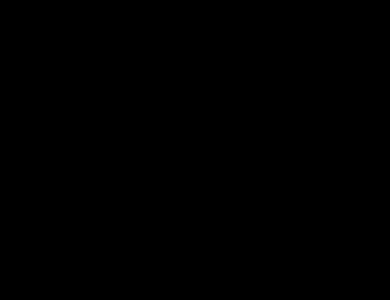
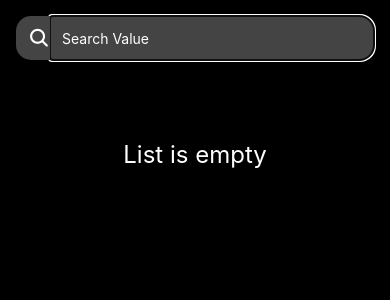
Before and after one commit to vvere/rn-github-api, a React Native app: screen / in a window 390 px wide. Shown: the top 300 px of the page. Built offline with nearby package versions, Linux system fonts and the light colour scheme; no server answers.

Commit message:
add searchinput

```diff
--- a/App.js
+++ b/App.js
@@ -11,7 +11,16 @@ export default function App() {
   return (
     <SafeAreaProvider>
       <NavigationContainer>
-        <Stack.Navigator>
+        <Stack.Navigator
+          screenOptions={{
+            headerStyle: {
+              backgroundColor: "#222222",
+            },
+            headerTitleStyle: {
+              color: "#ffffff",
+            },
+          }}
+        >
           <Stack.Screen
             name={screenNames.GitList}
             component={GitList}
@@ -20,6 +29,7 @@ export default function App() {
           <Stack.Screen
             name={screenNames.UserProfile}
             component={UserProfile}
+            options={{ title: "Profile" }}
           />
         </Stack.Navigator>
       </NavigationContainer>
--- a/src/screens/GitList/GitList.js
+++ b/src/screens/GitList/GitList.js
@@ -1,10 +1,17 @@
 import React, { useEffect, useReducer, useCallback } from "react";
-import { View, StyleSheet, FlatList } from "react-native";
+import {
+  View,
+  StyleSheet,
+  FlatList,
+  ActivityIndicator,
+  Text,
+} from "react-native";
 import axios from "axios";
 import { SafeAreaView } from "react-native-safe-area-context";
 
 import apiUrl from "../../common/apiUrl";
 import GitElement from "./GitElement";
+import SearchInput from "./SearchInput";
 
 const SET_LIST = "SET_LIST";
 const SET_ERROR = "SET_ERROR";
@@ -12,10 +19,10 @@ const SET_LOADING = "SET_LOADING";
 const SET_SEARCH = "SET_SEARCH";
 
 const initState = {
-  search: "v",
+  search: "",
   list: [],
   error: false,
-  loading: true,
+  loading: false,
   hasMore: false,
   page: 1,
 };
@@ -43,6 +50,10 @@ const GitList = () => {
   const [state, dispatch] = useReducer(reducer, initState);
   const { search, list, error, loading, hasMore } = state;
 
+  const setSearchValue = (value) => {
+    dispatch({ type: SET_SEARCH, payload: value });
+  };
+
   const getList = useCallback(async () => {
     let didCancel = false;
     if (search.trim() !== "") {
@@ -57,9 +68,13 @@ const GitList = () => {
           }),
         ]);
         if (!didCancel) {
+          const sortArrays = [
+            ...userResponse.data.items,
+            ...repoResponse.data.items,
+          ].sort((a, b) => a.id - b.id);
           dispatch({
             type: SET_LIST,
-            payload: [...userResponse.data.items, ...repoResponse.data.items],
+            payload: sortArrays,
           });
         }
       } catch (error) {
@@ -84,16 +99,27 @@ const GitList = () => {
   };
 
   const renderItem = useCallback(({ item }) => <GitElement item={item} />, []);
-
   return (
     <View style={[styles.container, styles.mainContainer]}>
       <SafeAreaView style={styles.container}>
+        <SearchInput setSearchValue={setSearchValue} search={search} />
+        {loading && (
+          <View style={[styles.container, styles.loadingContainer]}>
+            <ActivityIndicator size="large" color="#5252ff" />
+          </View>
+        )}
+        {!loading && list.length > 0 ? (
           <FlatList
             contentContainerStyle={{ flexGrow: 1 }}
             data={list}
             keyExtractor={keyExtractor}
             renderItem={renderItem}
           />
+        ) : (
+          <View style={[styles.container, styles.loadingContainer]}>
+            <Text style={styles.text}>List is empty</Text>
+          </View>
+        )}
       </SafeAreaView>
     </View>
   );
@@ -104,4 +130,6 @@ export default GitList;
 const styles = StyleSheet.create({
   container: { flex: 1 },
   mainContainer: { backgroundColor: "#000000" },
+  loadingContainer: { marginTop: 64 },
+  text: { color: "#ffffff", textAlign: "center", fontSize: 24 },
 });
--- /dev/null
+++ b/src/screens/GitList/SearchInput.js
@@ -0,0 +1,45 @@
+import React from "react";
+import { View, TextInput, StyleSheet } from "react-native";
+import { Ionicons } from "@expo/vector-icons";
+
+const SearchInput = ({ setSearchValue, search }) => {
+  return (
+    <View style={styles.container}>
+      <View style={[styles.icon]}>
+        <Ionicons name="md-search" size={22} color="#ffffff" />
+      </View>
+      <TextInput
+        autoFocus
+        style={styles.textInput}
+        placeholder="Search Value"
+        placeholderTextColor="#ffffff"
+        value={search}
+        onChangeText={setSearchValue}
+      />
+    </View>
+  );
+};
+
+export default SearchInput;
+
+const styles = StyleSheet.create({
+  container: { padding: 16, flexDirection: "row" },
+  textInput: {
+    backgroundColor: "#444",
+    borderTopRightRadius: 15,
+    borderBottomRightRadius: 15,
+    paddingHorizontal: 12,
+    height: 44,
+    flex: 1,
+    color: "#ffffff",
+  },
+  icon: {
+    height: 44,
+    paddingLeft: 12,
+    borderTopLeftRadius: 15,
+    borderBottomLeftRadius: 15,
+    backgroundColor: "#444",
+    alignItems: "center",
+    justifyContent: "center",
+  },
+});
--- a/src/screens/UserProfile/UserProfile.js
+++ b/src/screens/UserProfile/UserProfile.js
@@ -1,12 +1,52 @@
 import React from "react";
-import { View, Text } from "react-native";
+import {
+  View,
+  Text,
+  StyleSheet,
+  Image,
+  useWindowDimensions,
+} from "react-native";
+import { useRoute } from "@react-navigation/native";
+import { SafeAreaView } from "react-native-safe-area-context";
 
 const UserProfile = () => {
+  const {
+    params: { item },
+  } = useRoute();
+  const { width } = useWindowDimensions();
+  const size = width * 0.4 > 25 ? width * 0.4 : 25;
+
   return (
-    <View>
-      <Text>2</Text>
+    <View style={[styles.container, styles.mainContainer]}>
+      <View style={[styles.container, styles.upperContainer]}>
+        <Image
+          style={[
+            styles.image,
+            {
+              height: size,
+              width: size,
+              borderRadius: size,
+            },
+          ]}
+          source={{ uri: item.avatar_url }}
+        />
+      </View>
+      <View style={[styles.container, styles.lowerContaienr]}>
+        <Text style={styles.text}>{item.login}</Text>
+      </View>
     </View>
   );
 };
 
 export default UserProfile;
+
+const styles = StyleSheet.create({
+  container: { flex: 1 },
+  mainContainer: { backgroundColor: "#000000" },
+  image: {
+    backgroundColor: "#222222",
+  },
+  text: { color: "#ffffff", fontSize: 32 },
+  upperContainer: { justifyContent: "center", alignItems: "center" },
+  lowerContaienr: { alignItems: "center" },
+});
```
Lines whose indentation alone changed are shown as unchanged.
